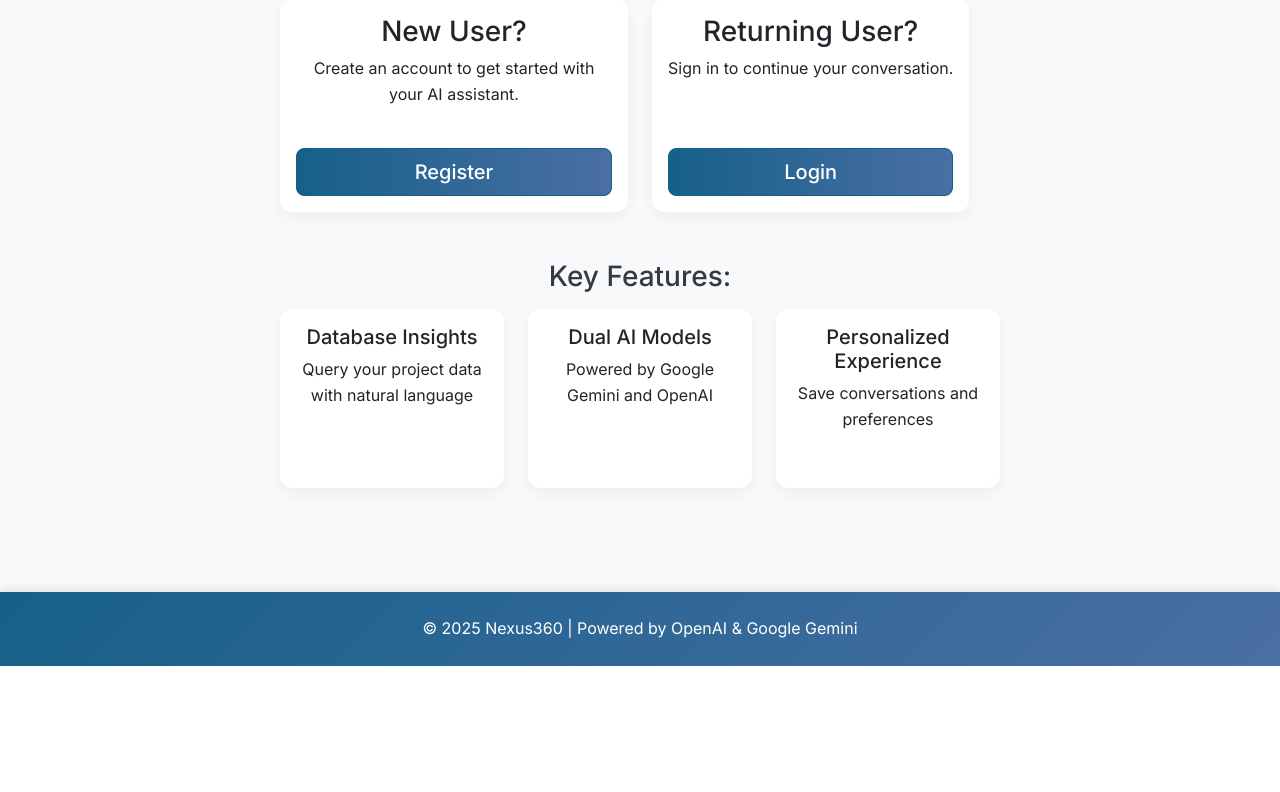
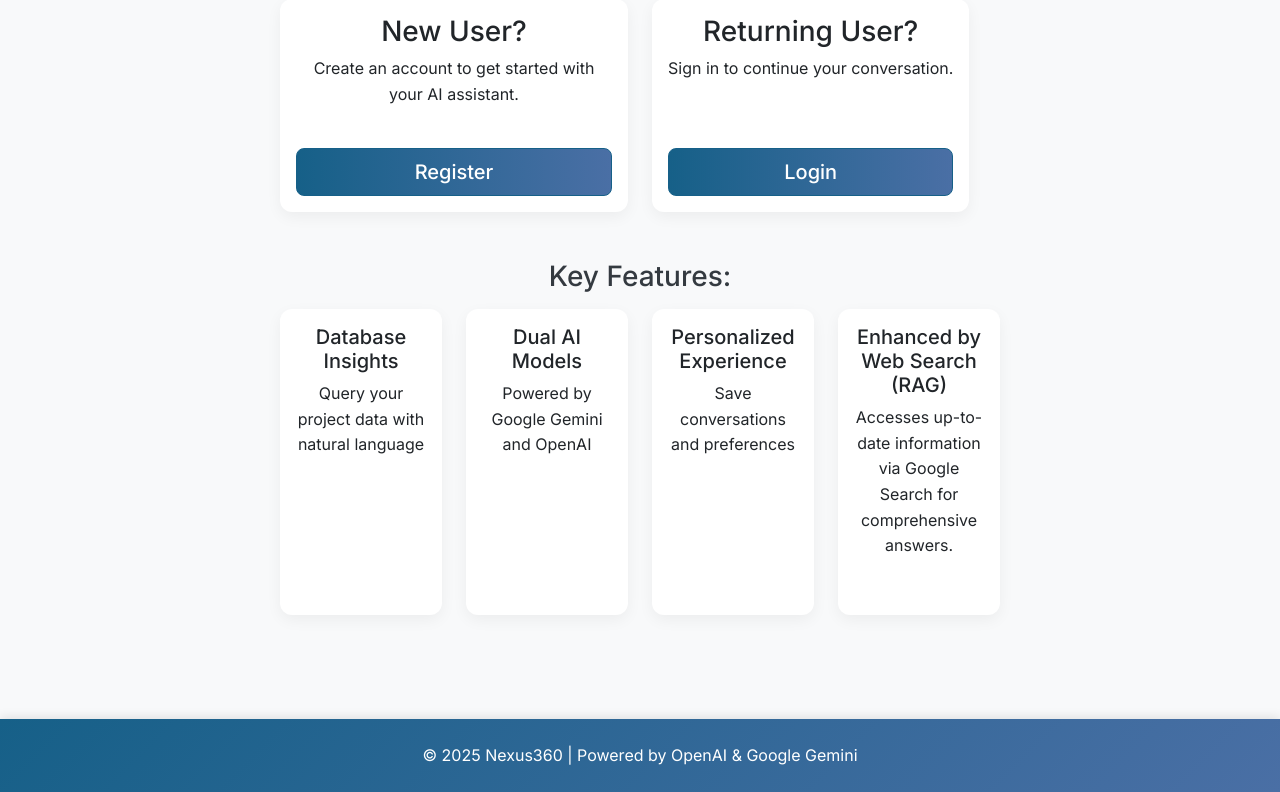
Before and after one commit to paulavishek/Nexus-360, a Django app: page / in a window 1280 px wide. Shown: the part 328-1120 px from the top of the page. Before the commit the page ends 994 px from the top, so only its background shows below. Run offline with Django 5.2, Linux system fonts and the light colour scheme.

Commit message:
Update key features section on welcome page; adjust column layout and add new feature for enhanced web search integration

```diff
--- a/templates/chatbot/welcome.html
+++ b/templates/chatbot/welcome.html
@@ -33,7 +33,7 @@
             <div class="mt-5">
                 <h3>Key Features:</h3>
                 <div class="row mt-3">
-                    <div class="col-md-4 d-flex">
+                    <div class="col-md-3 d-flex">
                         <div class="card h-100">
                             <div class="card-body">
                                 <h5>Database Insights</h5>
@@ -41,7 +41,7 @@
                             </div>
                         </div>
                     </div>
-                    <div class="col-md-4 d-flex">
+                    <div class="col-md-3 d-flex">
                         <div class="card h-100">
                             <div class="card-body">
                                 <h5>Dual AI Models</h5>
@@ -49,11 +49,19 @@
                             </div>
                         </div>
                     </div>
-                    <div class="col-md-4 d-flex">
+                    <div class="col-md-3 d-flex">
                         <div class="card h-100">
                             <div class="card-body">
                                 <h5>Personalized Experience</h5>
                                 <p>Save conversations and preferences</p>
+                            </div>
+                        </div>
+                    </div>
+                    <div class="col-md-3 d-flex">
+                        <div class="card h-100">
+                            <div class="card-body">
+                                <h5>Enhanced by Web Search (RAG)</h5>
+                                <p>Accesses up-to-date information via Google Search for comprehensive answers.</p>
                             </div>
                         </div>
                     </div>
```
